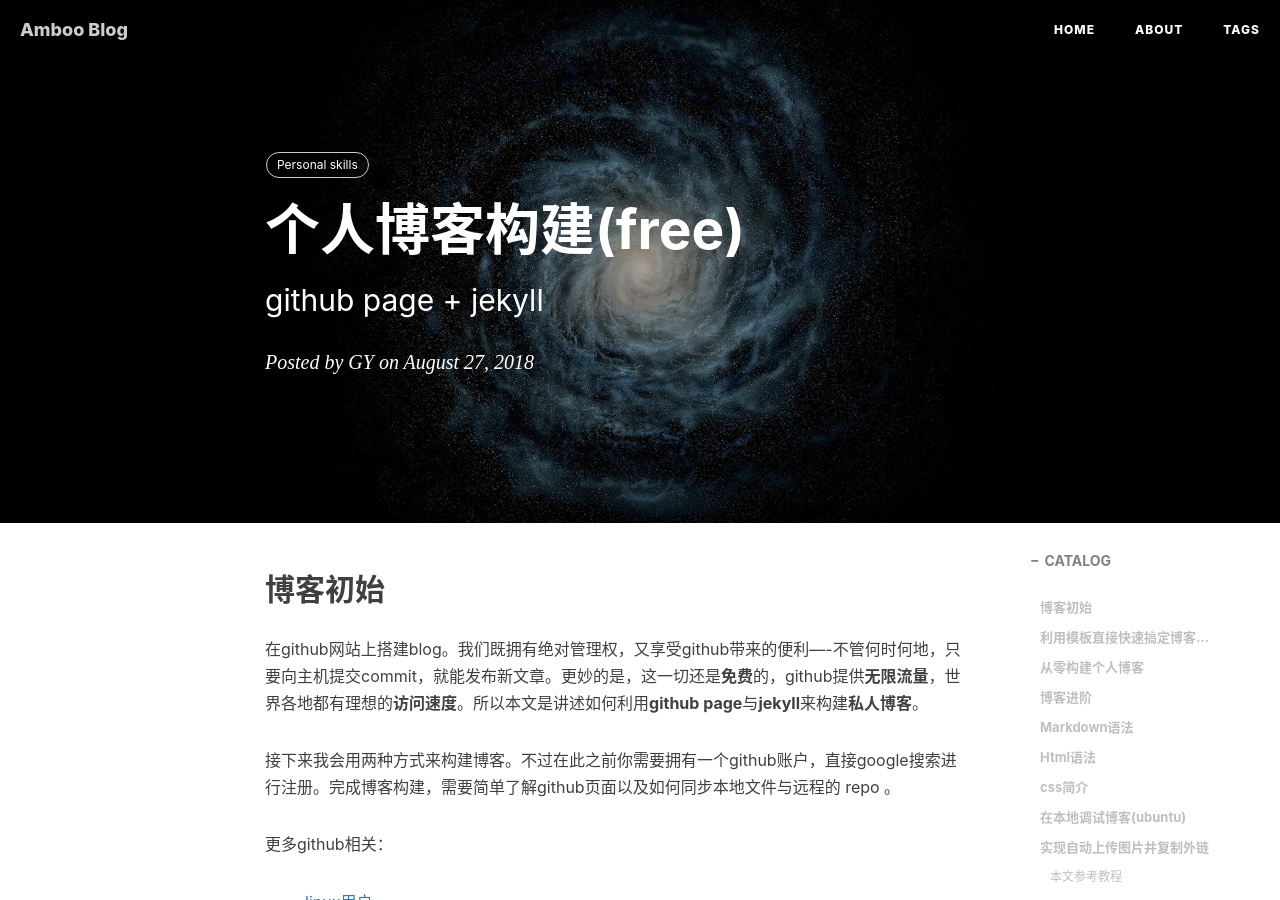
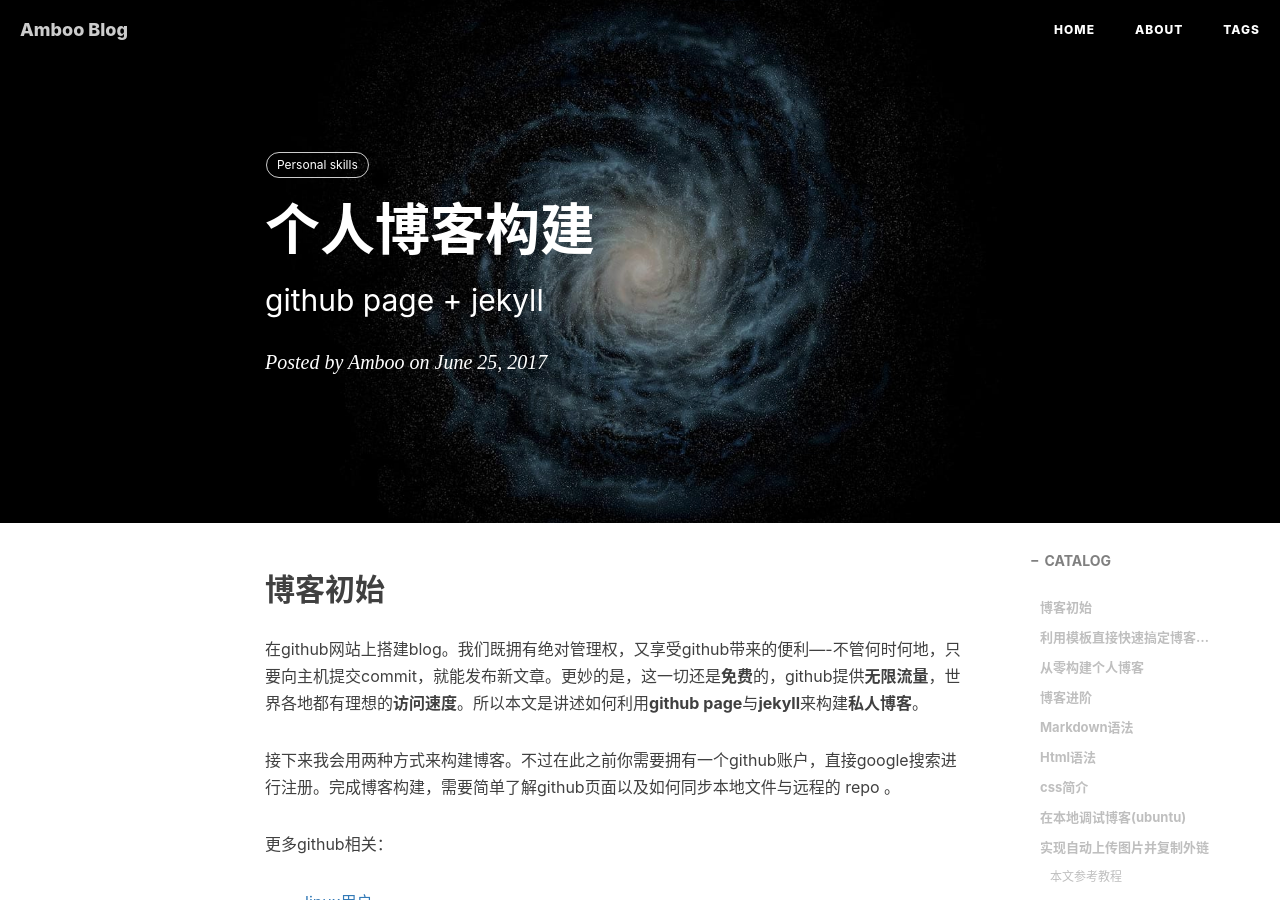
Before and after one commit to Jashinck/jashinck.github.io, a Jekyll site: the page built from _posts/2018-08-27-如何构建博客.md, in a window 1280 px wide and 900 px high. Built offline with Jekyll 4.4.1, drawn with Linux system fonts in a browser that asks for light colours; nearby versions of some CDN libraries; library files that are not in the unit come from our copies; a script that is not in the unit is left out; comment, search, counter and statistics services are not loaded.

Commit message:
Update 2018-08-27-如何构建博客.md

```diff
--- a/_posts/2018-08-27-如何构建博客.md
+++ b/_posts/2018-08-27-如何构建博客.md
@@ -1,9 +1,9 @@
 ---
 layout:     post
-title:      个人博客构建(free)
+title:      个人博客构建
 subtitle:   github page + jekyll
-date:       2018-8-27
-author:     GY
+date:       2017-6-25
+author:     Amboo
 header-img: img/post-bg-desk.jpg
 catalog: true
 tags:
```
